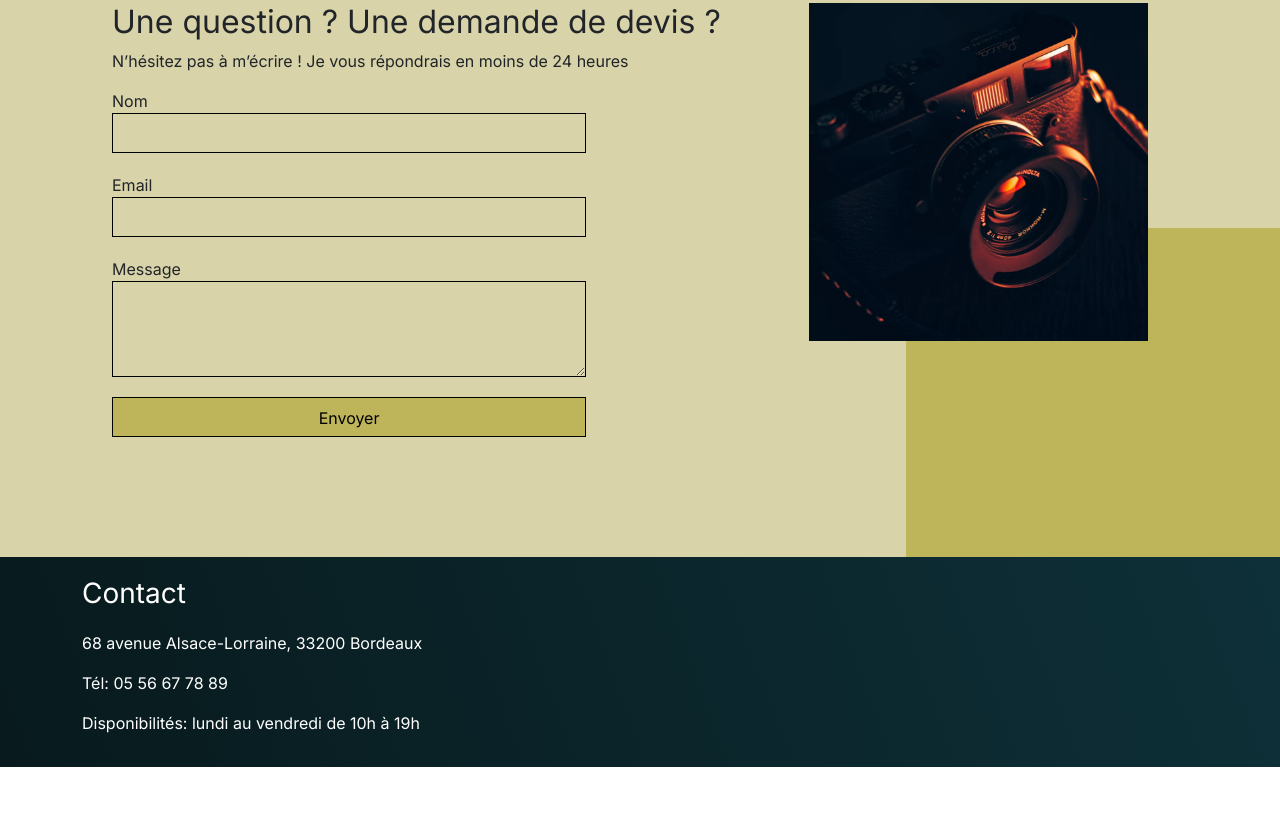
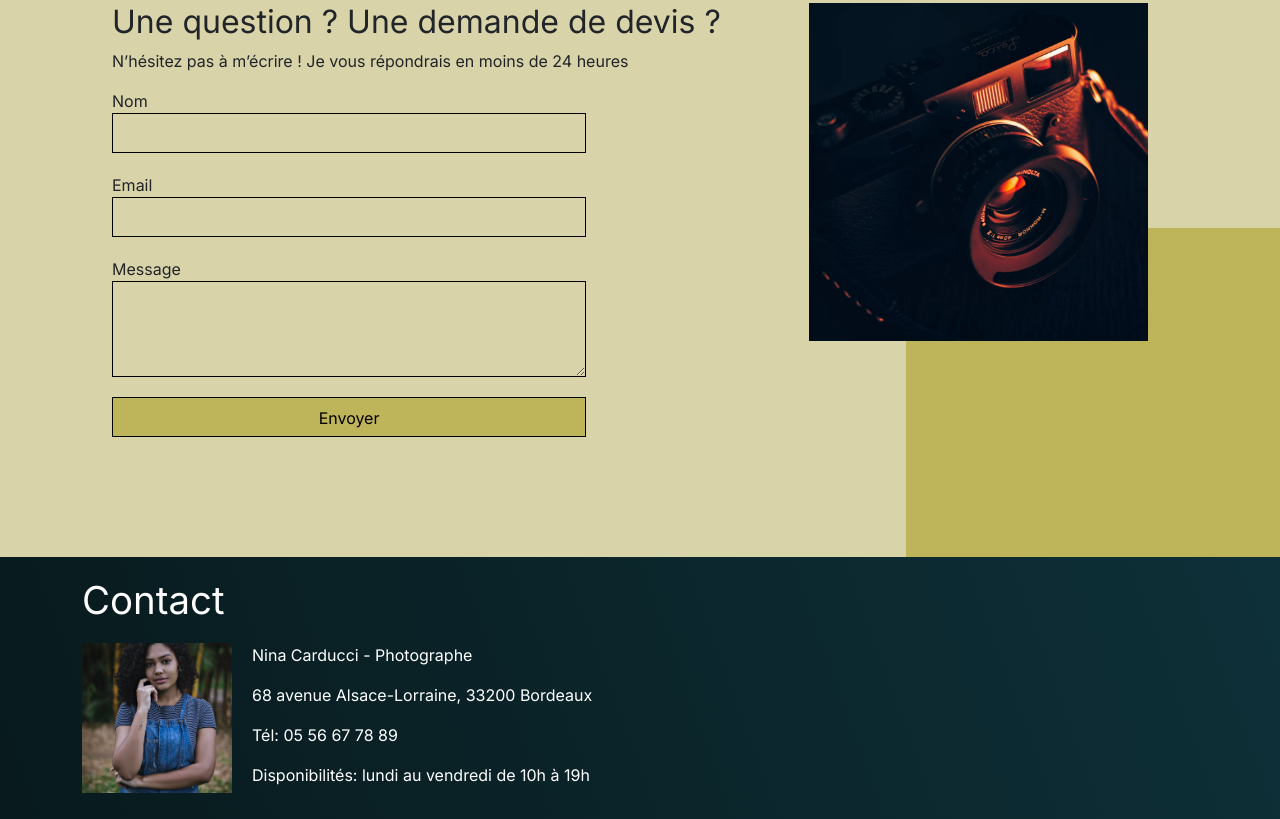
Before and after one commit to Raphaelle-Goulong/Projet-9.github.io, a plain HTML site: page index.html in a window 1280 px wide. Shown: the part 4153-4972 px from the top of the page. Before the commit the page ends 4920 px from the top, so only its background shows below. Drawn offline with nearby package versions, Linux system fonts and the light colour scheme.

Commit message:
Feat: add photo and name

```diff
--- a/assets/style.css
+++ b/assets/style.css
@@ -241,14 +241,20 @@ input[type="submit"] {
 	background-color: #BEB45A;
 	padding: .5em 1em
 }
+
+.contact {
+	width: 100%;
+	font-size: 2.4em;
+}
 .localisation-container{
 	color: white;
 	background: linear-gradient(70deg, #081a1d,#0e3038);
 }
 .localisation{
 	display: flex;
+	flex-wrap: wrap;
 	/* margin: 20px; */
-	flex-direction: column;
+	/* flex-direction: column; */
 	padding: 20px 0px 0px 0px;
 	width: 100%;
 
@@ -265,6 +271,12 @@ input[type="submit"] {
 .localisation  h3 {
 	margin-bottom: 20px;
 
+}
+ .portrait {
+	width: 150px;
+	height: 150px;
+	margin-bottom: 10px;
+	margin-right: 20px;
 }
 
 
--- a/index.html
+++ b/index.html
@@ -14,15 +14,16 @@
 	<meta property="og:url" content="https://ninacarducci.github.io/">
 	<meta property="og:type" content="website">
 	<meta property="og:locale" content="fr_FR">
-<!-- Balises meta twitter pour les réseaux sociaux -->
+	<!-- Balises meta twitter pour les réseaux sociaux -->
 	<meta name="twitter:card" content="Nina Carducci" />
 	<meta name="twitter:site" content="@NinaCarducci" />
 	<meta name="twitter:title" content="Nina Carducci" />
 	<meta name="twitter:description" content="Explorez l'univers captivant de Nina Carducci, une talentueuse photographe passionnée par l'art de figer les instants magiques à travers son objectif. Découvrez son portfolio riche en émotions, où chaque cliché raconte une histoire unique. Des portraits saisissants aux paysages envoûtants, laissez-vous emporter par la vision artistique et l'expertise technique de Nina. Plongez dans un monde où la lumière, les couleurs et les émotions se rencontrent pour créer des images intemporelles et mémorables. Bienvenue dans l'univers enchanteur de Nina Carducci." />
 	<meta name="twitter:image" content="./assets/images/Screenshot.png" />
 	<meta name="twitter:url" content="https://ninacarducci.github.io/" />
-<!-- Balises meta twitter pour les réseaux sociaux -->
+	<!-- Balises meta twitter pour les réseaux sociaux -->
 	<!-- Balises meta pour les réseaux sociaux -->
+
 	<link rel="stylesheet" href="./assets/bootstrap/bootstrap.min.css">
 	<link rel="stylesheet" href="./assets/style.min.css">
 	<link rel="preconnect" href="https://fonts.googleapis.com">
@@ -175,8 +176,8 @@
 				<figcaption class="quote__author">- Richard Avedon</figcaption>
 			</figure>
 		</div>
-	</main>
-	<footer>
+
+
 		<section id="contact" >
 			<div class="container">
 				<div class="form-container">
@@ -202,21 +203,22 @@
 					<img src="./assets/images/camera.webp" alt="photo d'un appareil photo">
 				</div>
 			</div>
-
 		</section>
-		<section class="localisation-container" itemscope itemtype="http://schema.org/LocalBusiness">
+	</main>
+		<footer class="localisation-container" itemscope itemtype="http://schema.org/LocalBusiness">
 			<div class="container">
 				<div class="localisation" >
-					<h3>Contact</h3>
+					<h3 class="contact">Contact</h3>
+					<img src="./assets/images/nina.webp" alt="Portrait de Nina Carducci" itemprop="image" class="portrait">
 					<ul>
+						<li><p itemprop="name">Nina Carducci - Photographe</p></li>
 						<li><p itemprop="address">68 avenue Alsace-Lorraine, 33200 Bordeaux</p></li>
 						<li><p><span itemprop="telephone">Tél: 05 56 67 78 89</span></p></li>
 						<li><p>Disponibilités: <time itemprop="openingHours" datetime="Mo-Fr 10:00-19:00">lundi au vendredi de 10h à 19h</time></p></li>
 					</ul>
 				</div>
 			</div>
-		</section>
-	</footer>
+		</footer>
 	<!-- script  -->
 	<script src="./assets/bootstrap/bootstrap.bundle.min.js"></script>
 	<script src="https://code.jquery.com/jquery-3.4.1.min.js" integrity="sha256-CSXorXvZcTkaix6Yvo6HppcZGetbYMGWSFlBw8HfCJo=" crossorigin="anonymous"></script>
```
Also changed, not shown: index.min.html (+1 -1 lines), assets/style.min.css.
